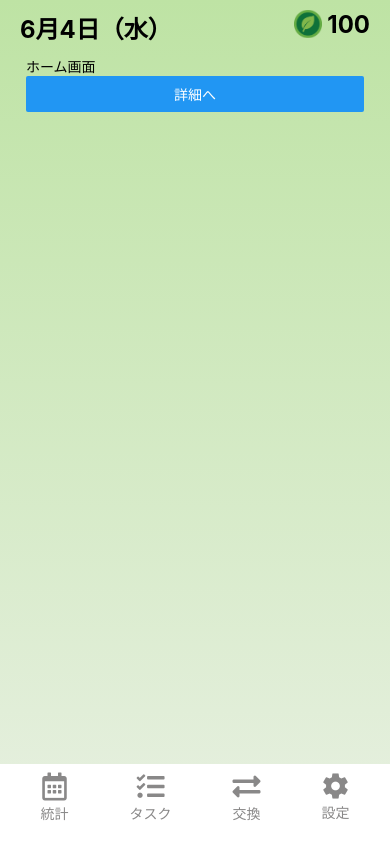
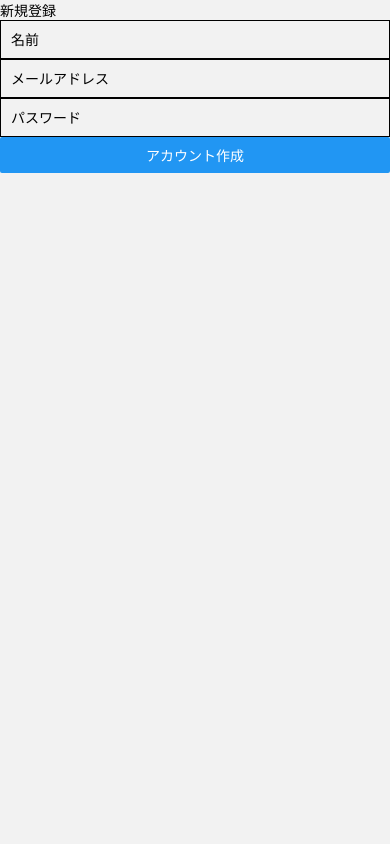
Before and after one commit to takajirou/ECoin, a React Native app in the folder frontend/: screen /SignUp in a window 390 px wide. Built offline with nearby package versions, Linux system fonts and the light colour scheme.

Commit message:
新規登録作成

```diff
--- a/frontend/App.tsx
+++ b/frontend/App.tsx
@@ -1,19 +1,20 @@
-import * as React from 'react';
-import { NavigationContainer } from '@react-navigation/native';
-import { createNativeStackNavigator } from '@react-navigation/native-stack';
+import * as React from "react";
+import { NavigationContainer } from "@react-navigation/native";
+import { createNativeStackNavigator } from "@react-navigation/native-stack";
 
-
-import HomeScreen from './screen/HomeScreen';
-import DetailsScreen from './screen/DetailsScreen';
+import HomeScreen from "./screen/HomeScreen";
+import DetailsScreen from "./screen/DetailsScreen";
+import SignUpScreen from "./screen/SignUpScreen";
 
 const Stack = createNativeStackNavigator();
 
 function App() {
     return (
         <NavigationContainer>
-      <Stack.Navigator initialRouteName="Home" screenOptions={{ headerShown : false }}>
+            <Stack.Navigator initialRouteName="Home" screenOptions={{ headerShown: false }}>
                 <Stack.Screen name="Home" component={HomeScreen} />
                 <Stack.Screen name="Detail" component={DetailsScreen} />
+                <Stack.Screen name="SignUp" component={SignUpScreen} />
             </Stack.Navigator>
         </NavigationContainer>
     );
--- a/frontend/components/Footer.tsx
+++ b/frontend/components/Footer.tsx
@@ -1,50 +1,62 @@
-import { View, StyleSheet, SafeAreaView,Text } from 'react-native';
-import { FontAwesome5, Ionicons } from '@expo/vector-icons';
+import { View, StyleSheet, SafeAreaView, Text, Button, TouchableOpacity } from "react-native";
+import { FontAwesome5, Ionicons } from "@expo/vector-icons";
+import { useNavigation } from "@react-navigation/native";
+import type { NativeStackNavigationProp } from "@react-navigation/native-stack";
 
-export default function(){
-    return(
+type RootStackParamList = {
+    Home: undefined;
+    Detail: undefined;
+    SignUp: undefined;
+};
+
+const Footer: React.FC = () => {
+    const navigation = useNavigation<NativeStackNavigationProp<RootStackParamList>>();
+
+    return (
         <View style={styles.FooterWrap}>
-            <View style={styles.NavBtnWrap}>
+            <TouchableOpacity style={styles.NavBtnWrap} onPress={() => navigation.navigate("Home")}>
                 <FontAwesome5 name="calendar-alt" size={28} color="#898888" />
                 <Text style={styles.Text}>統計</Text>
-            </View>
-            <View style={styles.NavBtnWrap}>
+            </TouchableOpacity>
+            <TouchableOpacity style={styles.NavBtnWrap} onPress={() => navigation.navigate("Home")}>
                 <FontAwesome5 name="tasks" size={28} color="#898888" />
                 <Text style={styles.Text}>タスク</Text>
-            </View>
-            <View style={styles.NavBtnWrap}>
+            </TouchableOpacity>
+            <TouchableOpacity style={styles.NavBtnWrap} onPress={() => navigation.navigate("Home")}>
                 <FontAwesome5 name="exchange-alt" size={28} color="#898888" />
                 <Text style={styles.Text}>交換</Text>
-            </View>
-            <View style={styles.NavBtnWrap}>
+            </TouchableOpacity>
+            <TouchableOpacity style={styles.NavBtnWrap} onPress={() => navigation.navigate("Home")}>
                 <Ionicons name="settings-sharp" size={28} color="#898888" />
                 <Text style={styles.Text}>設定</Text>
-            </View>
+            </TouchableOpacity>
         </View>
-    )
-}
+    );
+};
 
 const styles = StyleSheet.create({
-    FooterWrap:{
-        flexDirection:"row",
-        justifyContent:"space-around",
-        alignItems:"center",
-        backgroundColor:"white",
-        height:80,
-        paddingHorizontal:10,
-        paddingBottom:15,
+    FooterWrap: {
+        flexDirection: "row",
+        justifyContent: "space-around",
+        alignItems: "center",
+        backgroundColor: "white",
+        height: 80,
+        paddingHorizontal: 10,
+        paddingBottom: 15,
     },
-    NavImages:{
-        width:28,
-        height:28,
-        flexDirection:"row",
+    NavImages: {
+        width: 28,
+        height: 28,
+        flexDirection: "row",
     },
-    NavBtnWrap:{
-        flexDirection:"column",
-        justifyContent:"center",
-        alignItems:"center",
+    NavBtnWrap: {
+        flexDirection: "column",
+        justifyContent: "center",
+        alignItems: "center",
     },
-    Text:{
-        color:"#898888",
-    }
-})
+    Text: {
+        color: "#898888",
+    },
+});
+
+export default Footer;
--- a/frontend/components/Layout.tsx
+++ b/frontend/components/Layout.tsx
@@ -1,8 +1,8 @@
-import React from 'react';
-import { View, StyleSheet, SafeAreaView } from 'react-native';
-import Header from './Header';
-import Footer from './Footer';
-import { LinearGradient } from 'expo-linear-gradient';
+import React from "react";
+import { View, StyleSheet, SafeAreaView } from "react-native";
+import Header from "./Header";
+import Footer from "./Footer";
+import { LinearGradient } from "expo-linear-gradient";
 
 type Props = {
     children: React.ReactNode;
@@ -11,9 +11,12 @@ type Props = {
 const Layout: React.FC<Props> = ({ children }) => {
     return (
         <View style={styles.container}>
-        <LinearGradient colors={["rgba(190, 227, 164,1)","rgba(190, 227, 164, 0.3)"]} style={{ flex: 1 }} >
-            <View style={{ padding : 10 }}>
-                <Header/>
+            <LinearGradient
+                colors={["rgba(190, 227, 164,1)", "rgba(190, 227, 164, 0.3)"]}
+                style={styles.gradient}
+            >
+                <View style={styles.content}>
+                    <Header />
                     <View style={styles.inner}>{children}</View>
                 </View>
             </LinearGradient>
@@ -25,12 +28,19 @@ const Layout: React.FC<Props> = ({ children }) => {
 const styles = StyleSheet.create({
     container: {
         flex: 1,
-        backgroundColor: '#f4f4f4',
+        backgroundColor: "#f4f4f4",
+    },
+    gradient: {
+        flex: 1,
+    },
+    content: {
+        flex: 1,
+        padding: 10,
     },
     inner: {
         flex: 1,
         padding: 16,
-    }
+    },
 });
 
 export default Layout;
--- a/frontend/package.json
+++ b/frontend/package.json
@@ -13,6 +13,7 @@
     "dependencies": {
         "@react-navigation/native": "^7.1.10",
         "@react-navigation/native-stack": "^7.3.14",
+        "axios": "^1.10.0",
         "expo": "~53.0.9",
         "expo-linear-gradient": "~14.1.4",
         "expo-module-scripts": "^4.1.7",
--- a/frontend/screen/DetailsScreen.tsx
+++ b/frontend/screen/DetailsScreen.tsx
@@ -1,12 +1,13 @@
-import React from 'react';
-import { View, Text } from 'react-native';
+import React from "react";
+import { View, Text } from "react-native";
+import Layout from "../components/Layout";
 
 const DetailsScreen = () => {
-  return (
-    <View>
-      <Text>詳細画面</Text>
-    </View>
-  );
+    return (
+        <Layout>
+            <Text>詳細画面</Text>
+        </Layout>
+    );
 };
 
 export default DetailsScreen;
--- a/frontend/screen/HomeScreen.tsx
+++ b/frontend/screen/HomeScreen.tsx
@@ -1,22 +1,24 @@
-import React from 'react';
-import { View, Text, Button } from 'react-native';
-import { NativeStackNavigationProp } from '@react-navigation/native-stack';
-import Layout from "../components/Layout"
+import React from "react";
+import { View, Text, Button } from "react-native";
+import { NativeStackNavigationProp } from "@react-navigation/native-stack";
+import Layout from "../components/Layout";
 
 type RootStackParamList = {
     Home: undefined;
     Detail: undefined;
+    SignUp: undefined;
 };
 
 type HomeScreenProps = {
-navigation: NativeStackNavigationProp<RootStackParamList, 'Home'>;
+    navigation: NativeStackNavigationProp<RootStackParamList, "Home" | "SignUp">;
 };
 
 const HomeScreen: React.FC<HomeScreenProps> = ({ navigation }) => {
     return (
         <Layout>
             <Text>ホーム画面</Text>
-            <Button title="詳細へ" onPress={() => navigation.navigate('Detail')} />
+            <Button title="新規登録" onPress={() => navigation.navigate("SignUp")} />
+            <Button title="詳細へ" onPress={() => navigation.navigate("Detail")} />
         </Layout>
     );
 };
--- /dev/null
+++ b/frontend/screen/SignUpScreen.tsx
@@ -0,0 +1,69 @@
+import React from "react";
+import { View, Text, Button, TextInput, SafeAreaView, StyleSheet } from "react-native";
+import { NativeStackNavigationProp } from "@react-navigation/native-stack";
+import Layout from "../components/Layout";
+import { useState } from "react";
+import axios from "axios";
+
+const api = axios.create({
+    baseURL: "http://localhost:8080/api",
+});
+
+type RootStackParamList = {
+    Home: undefined;
+};
+
+type HomeScreenProps = {
+    navigation: NativeStackNavigationProp<RootStackParamList, "Home">;
+};
+
+const SignUpScreen = () => {
+    const [name, setName] = useState("");
+    const [passWord, setPassword] = useState("");
+    const [email, setEmail] = useState("");
+
+    const CreateAcount = () => {
+        api.post("/users", { name: name, email: email, password: passWord });
+    };
+
+    return (
+        <SafeAreaView style={styles.SignUpWrap}>
+            <Text>新規登録</Text>
+            <TextInput
+                value={name}
+                placeholder="名前"
+                onChangeText={setName}
+                style={styles.InputField}
+            />
+            <TextInput
+                value={email}
+                placeholder="メールアドレス"
+                keyboardType="email-address"
+                onChangeText={setEmail}
+                style={styles.InputField}
+            />
+            <TextInput
+                value={passWord}
+                placeholder="パスワード"
+                onChangeText={setPassword}
+                style={styles.InputField}
+            />
+            <Button title="アカウント作成" onPress={CreateAcount} />
+        </SafeAreaView>
+    );
+};
+
+const styles = StyleSheet.create({
+    InputField: {
+        width: "100%",
+        margin: "auto",
+        padding: 10,
+        borderWidth: 1,
+        borderColor: "#000",
+    },
+    SignUpWrap: {
+        padding: 10,
+    },
+});
+
+export default SignUpScreen;
--- a/frontend/tsconfig.json
+++ b/frontend/tsconfig.json
@@ -10,5 +10,6 @@
     "isolatedModules": true,
     "esModuleInterop": true,
     "skipLibCheck": true
+  },
+  "extends": "expo/tsconfig.base"
 }
-}
```
Also changed, not shown: 2 other files (tests, documents, lock files or other folders). Lines whose indentation alone changed are shown as unchanged.
